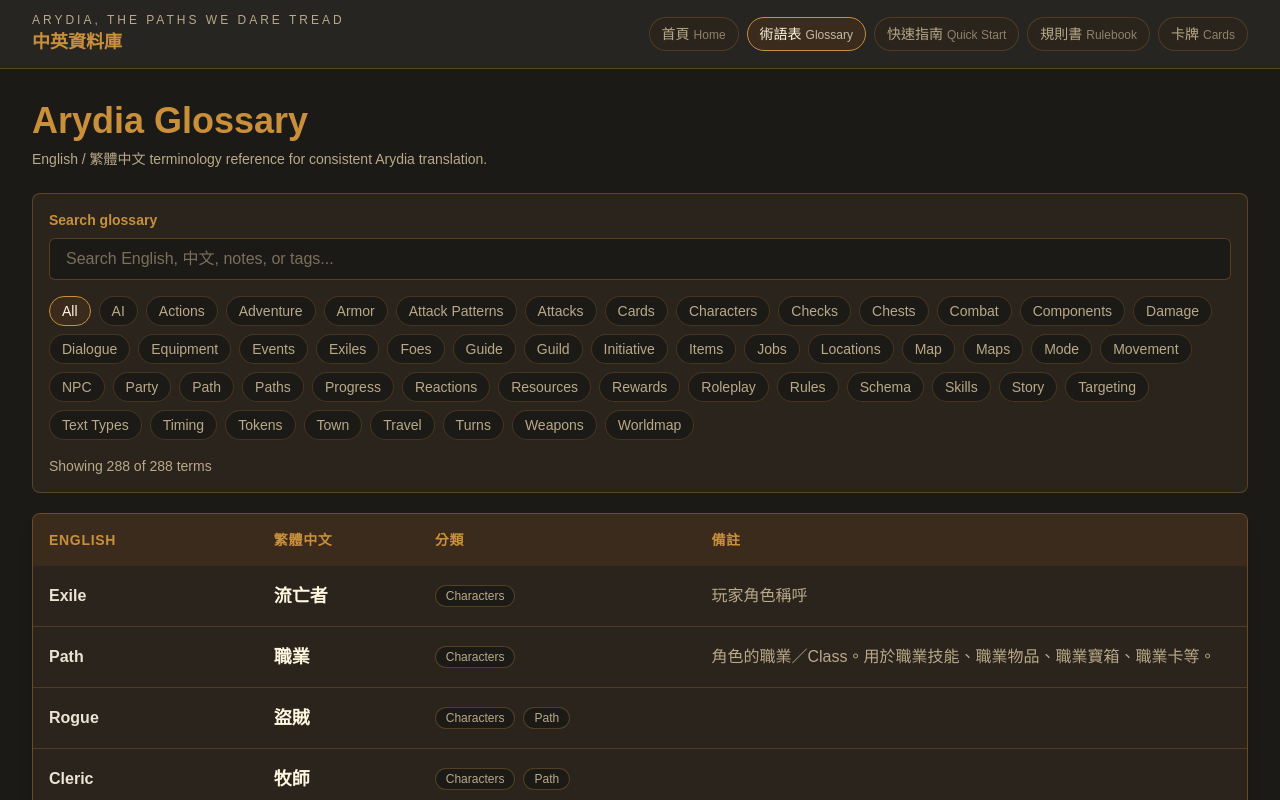
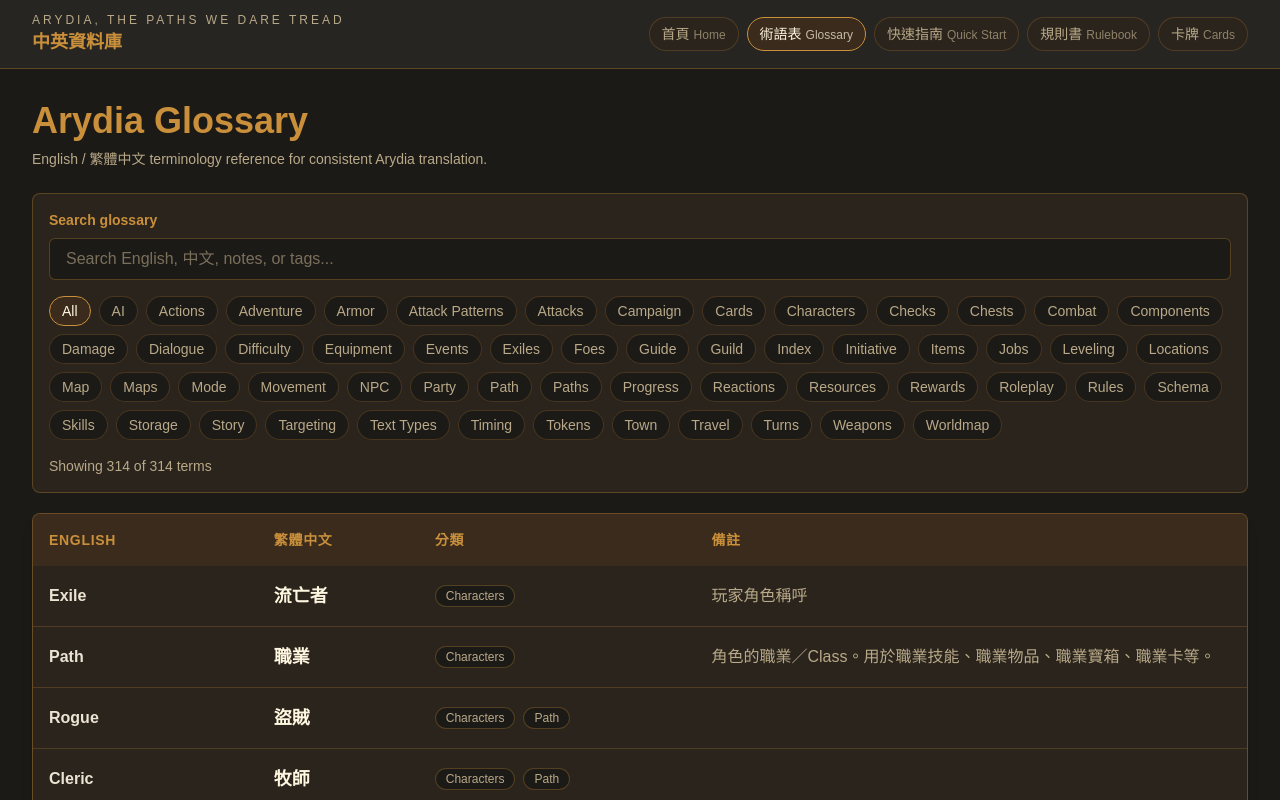
Before and after one commit to XeroxChan/arydia-translation-app, a Next.js app: page /glossary in a window 1280 px wide. Shown: the top 800 px of the page. Built offline with nearby package versions, Linux system fonts and the light colour scheme.

Commit message:
Add glossary terms

```diff
--- a/src/data/glossary.ts
+++ b/src/data/glossary.ts
@@ -139,12 +139,12 @@ export const glossaryData: GlossaryTerm[] = [
     description: "",
     tags: ["Items"],
   },
-  {
+    {
     id: "loot",
     en: "Loot",
-    zh: "戰利品",
-    description: "",
-    tags: ["Items"],
+    zh: "搜刮",
+    description: "勝利後因擊敗敵人而獲得 XP 和獎勵的流程；若未取得勝利，即使擊敗部分敵人也不會搜刮。",
+    tags: ["Rules","Combat","Rewards"],
   },
   {
     id: "weapon",
@@ -2036,4 +2036,186 @@ export const glossaryData: GlossaryTerm[] = [
     description: "攻擊圖樣的方向固定；例如從左到右的圖樣永遠以從左到右的方式套用到命中格線上。",
     tags: ["Rules","Combat","Damage","Attack Patterns"],
   },
+  {
+    id: "combat-end",
+    en: "Combat End",
+    zh: "戰鬥結束",
+    description: "戰鬥可能因勝利、失敗、逃離，或特定戰鬥條件而結束。",
+    tags: ["Rules","Combat","Turns"],
+  },
+  {
+    id: "victory",
+    en: "Victory",
+    zh: "勝利",
+    description: "所有敵人都被擊敗時達成的戰鬥結束狀態；勝利後進行搜刮、切回冒險模式，並刷新戰鬥外技能或物品標記。",
+    tags: ["Rules","Combat","Rewards"],
+  },
+  {
+    id: "surge-victory",
+    en: "Surge Victory",
+    zh: "奮起勝利",
+    description: "玩家可能在奮起期間取得勝利，即使所有流亡者在戰鬥結束時仍為 0 HP。",
+    tags: ["Rules","Combat","Exiles"],
+  },
+  {
+    id: "loot-roll",
+    en: "Loot Roll",
+    zh: "搜刮擲骰",
+    description: "獎勵欄位要求時，為整個隊伍進行的一次無修正非屬性檢定，用結果門檻決定獲得的獎勵。",
+    tags: ["Rules","Combat","Rewards","Checks"],
+  },
+  {
+    id: "special-reward",
+    en: "Special Reward",
+    zh: "特殊獎勵",
+    description: "部分 AI 卡上的卡牌形式獎勵，通常是 KEY 卡或事件卡，會在其他搜刮完成後才抽出並解決。",
+    tags: ["Rules","Combat","Rewards","Cards"],
+  },
+  {
+    id: "defeat",
+    en: "Defeat",
+    zh: "失敗",
+    description: "隊伍中的每名流亡者在一個流亡者回合結束時都被 KO 時發生的戰鬥結束狀態。",
+    tags: ["Rules","Combat","Exiles"],
+  },
+  {
+    id: "flee",
+    en: "Flee",
+    zh: "逃離",
+    description: "符合位置條件時，流亡者可用免費行動宣告逃離；只需一名流亡者執行，整個隊伍便會逃離戰鬥。",
+    tags: ["Rules","Combat","Actions"],
+  },
+  {
+    id: "partially-explored-location",
+    en: "Partially Explored Location",
+    zh: "部分探索地點",
+    description: "完成戰鬥後仍可能有內容可探索的地點；玩家可暫時離開休息或整理，也可將內容放回索引。",
+    tags: ["Rules","Adventure","Locations"],
+  },
+  {
+    id: "cleared-map",
+    en: "Cleared Map",
+    zh: "已清除地圖",
+    description: "地圖上的所有敵人都被擊敗後，該地圖視為已清除；返回時不會再次與那些敵人戰鬥。",
+    tags: ["Rules","Adventure","Locations","Maps"],
+  },
+  {
+    id: "meta-rules",
+    en: "Meta Rules",
+    zh: "後設規則",
+    description: "允許玩家在戰役期間調整角色數量的規則，例如加入角色與移除角色。",
+    tags: ["Rules","Campaign"],
+  },
+  {
+    id: "drop-in",
+    en: "Drop In",
+    zh: "加入角色",
+    description: "在公會地點創建新角色加入隊伍的規則；新角色會補足等級、XP、精通技能數量與職業物品。",
+    tags: ["Rules","Campaign","Characters"],
+  },
+  {
+    id: "drop-out",
+    en: "Drop Out",
+    zh: "移除角色",
+    description: "在休息後不再使用某角色，將其暫時移出戰役的規則；日後可從最後保存狀態重新加入。",
+    tags: ["Rules","Campaign","Characters"],
+  },
+  {
+    id: "current-party-level",
+    en: "Current Party Level",
+    zh: "目前隊伍等級",
+    description: "加入新角色時用來判定新角色需要從等級 0 補升到哪個等級的隊伍目前進度。",
+    tags: ["Rules","Campaign","Characters","Leveling"],
+  },
+  {
+    id: "save-load",
+    en: "Save / Load",
+    zh: "保存／讀取",
+    description: "遊戲時段結束時保存目前戰役狀態，並在下次遊戲時段透過設置流程讀取繼續的規則。",
+    tags: ["Rules","Campaign","Storage"],
+  },
+  {
+    id: "game-save",
+    en: "Game Save",
+    zh: "遊戲保存",
+    description: "保存隊伍、地點、牌堆、世界地圖與其他公共戰役組件目前狀態的流程。",
+    tags: ["Rules","Campaign","Storage"],
+  },
+  {
+    id: "exile-save",
+    en: "Exile Save",
+    zh: "流亡者保存",
+    description: "每名流亡者保存個人卡牌、物品、標記、RP 與玩家板狀態的流程。",
+    tags: ["Rules","Campaign","Storage","Exiles"],
+  },
+  {
+    id: "difficulty-levels",
+    en: "Difficulty Levels",
+    zh: "難度等級",
+    description: "可在戰役期間任何時點調整的遊戲挑戰設定，包括普通、故事和困難。",
+    tags: ["Rules","Campaign","Difficulty"],
+  },
+  {
+    id: "normal-difficulty",
+    en: "Normal Difficulty",
+    zh: "普通難度",
+    description: "遊戲的預設難度，不需要對牌堆或規則做額外調整。",
+    tags: ["Rules","Campaign","Difficulty"],
+  },
+  {
+    id: "story-difficulty",
+    en: "Story Difficulty",
+    zh: "故事難度",
+    description: "偏重故事體驗並降低戰鬥與旅行挑戰的難度設定。",
+    tags: ["Rules","Campaign","Difficulty"],
+  },
+  {
+    id: "hard-difficulty",
+    en: "Hard Difficulty",
+    zh: "困難難度",
+    description: "面向經驗豐富玩家的額外挑戰設定，會調整威脅與旅行牌堆，並讓敵人在戰鬥開始時獲得力量標記。",
+    tags: ["Rules","Campaign","Difficulty"],
+  },
+  {
+    id: "reset-the-game",
+    en: "Reset The Game",
+    zh: "重置遊戲",
+    description: "將 Arydia 完全恢復到原始狀態的流程，包括重新整理索引、寶箱、技能樹、世界地圖、標記與 FIG 組件。",
+    tags: ["Rules","Campaign","Storage"],
+  },
+  {
+    id: "card-map-sorting-reference",
+    en: "Card/Map Sorting Reference",
+    zh: "卡牌／地圖整理參考",
+    description: "重置遊戲時用來判斷各類卡牌與地圖應放入啟用或未啟用索引的參考表。",
+    tags: ["Rules","Campaign","Index","Storage"],
+  },
+  {
+    id: "green-legacy",
+    en: "Green Legacy",
+    zh: "綠色傳承",
+    description: "Arydia 的可重置設計理念；遊戲可完全重置後再次從頭開始，並透過鉛筆、卡套、列印卡或不標記等方式避免永久破壞組件。",
+    tags: ["Rules","Campaign","Storage"],
+  },
+  {
+    id: "clear-card-sleeve",
+    en: "Clear Card Sleeve",
+    zh: "透明卡套",
+    description: "可套在角色卡與職業卡上，供玩家用記號筆書寫以避免直接標記卡牌的保護套。",
+    tags: ["Rules","Components","Storage"],
+  },
+  {
+    id: "tuckbox",
+    en: "Tuckbox",
+    zh: "卡盒",
+    description: "用來收納流亡者個人卡牌與部分標記的組件。",
+    tags: ["Rules","Components","Storage","Exiles"],
+  },
+  {
+    id: "slipcase",
+    en: "Slipcase",
+    zh: "外套",
+    description: "用來收納玩家板與其中紙板標記的外層收納組件。",
+    tags: ["Rules","Components","Storage","Exiles"],
+  },
 ];
```
